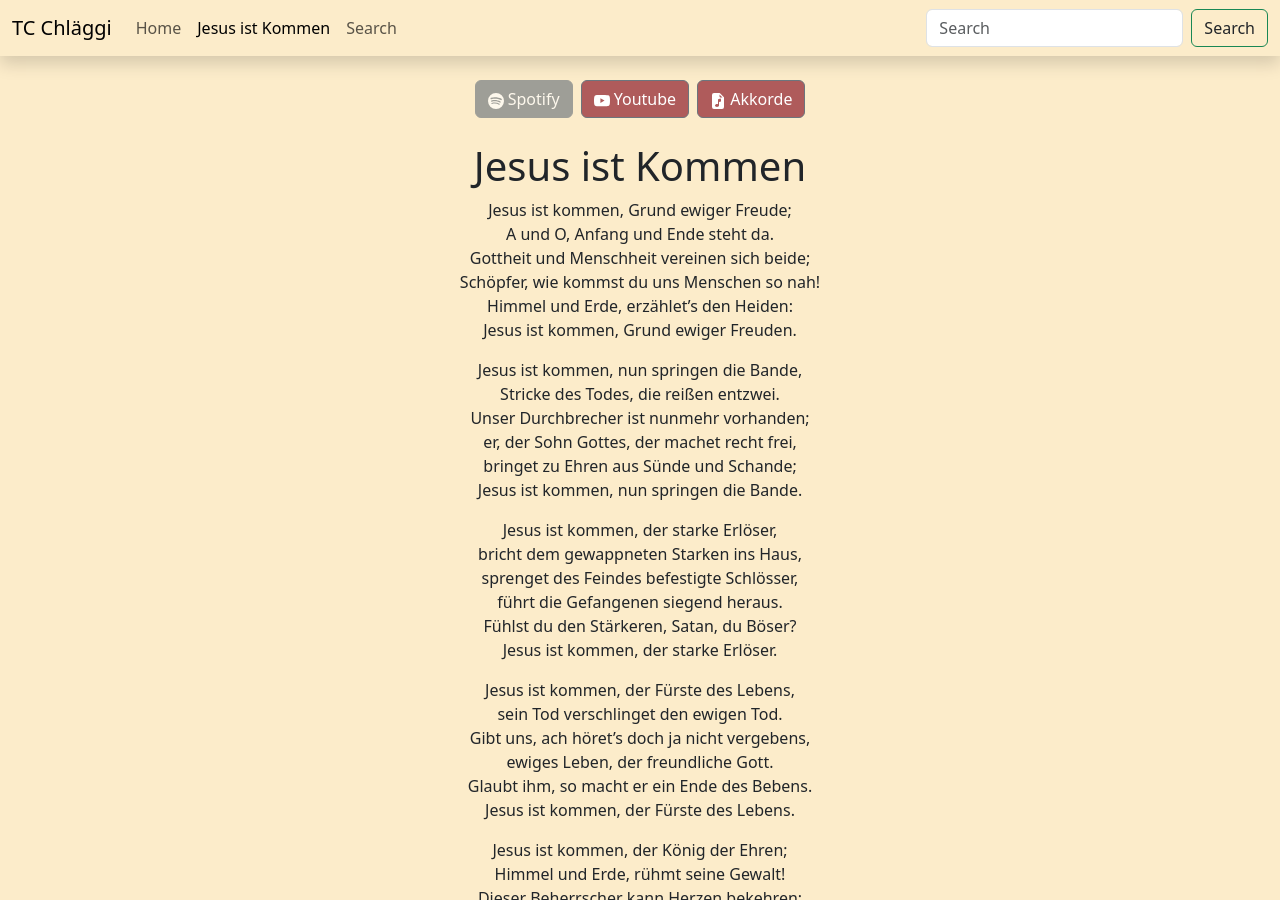
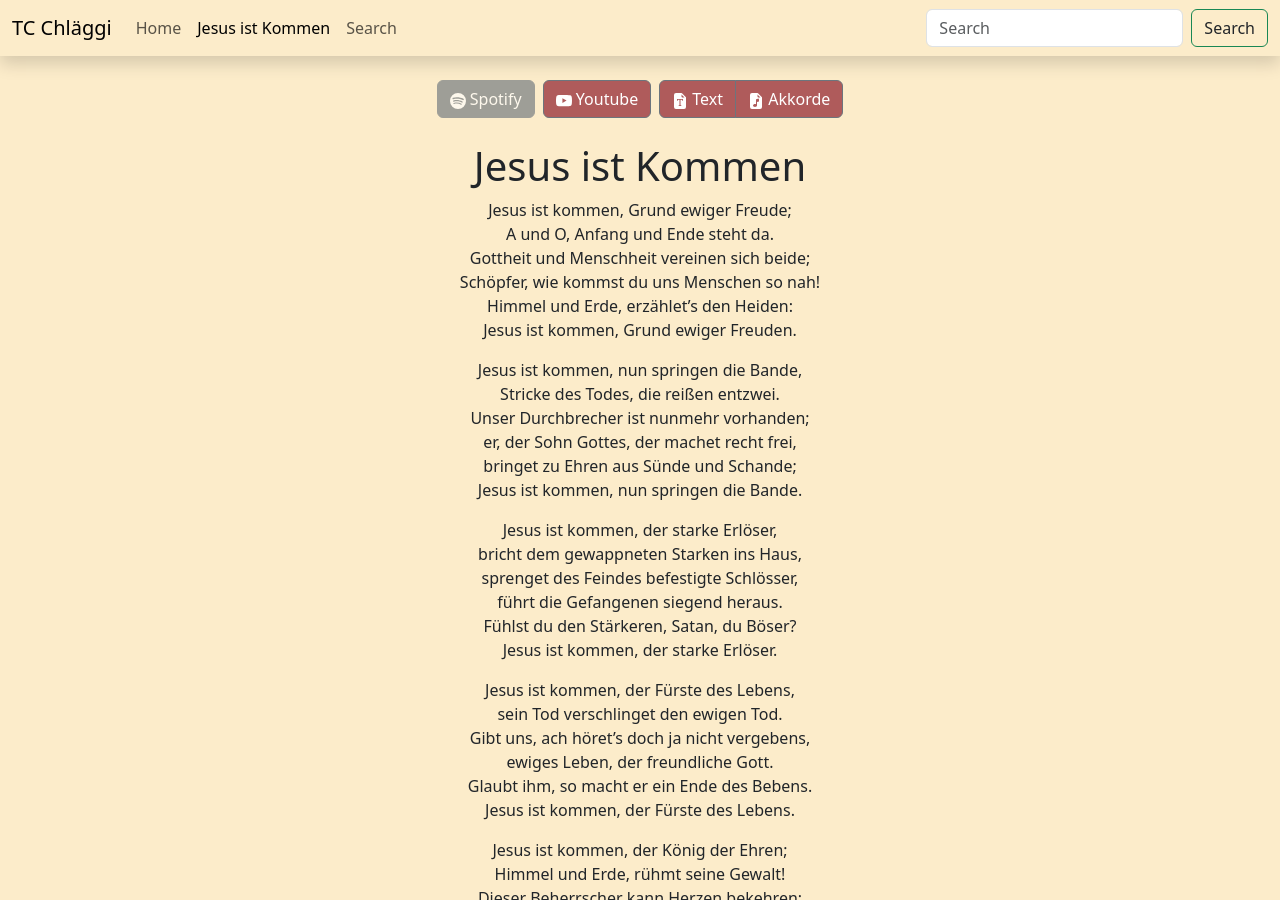
Before and after one commit to Soraxem/song-dist, a Jekyll site: the page built from songs/jesus-ist-kommen.md, in a window 1280 px wide and 900 px high. Built offline with Jekyll 4.4.1, drawn with Linux system fonts in a browser that asks for light colours.

Commit message:
Added Button Group

```diff
--- a/_layouts/song.html
+++ b/_layouts/song.html
@@ -41,19 +41,27 @@
             Spotify
           </a>
 
-          <a class="btn btn-secondary {% unless page.yt-music %}disabled{% endunless %}" href="{{ page.yt-music }}" target="_blank">
+          <a class="btn btn-secondary {% unless page.yt-music %}disabled{% endunless %}" href="{{ page.youtube }}" target="_blank">
             <svg xmlns="http://www.w3.org/2000/svg" width="16" height="16" fill="currentColor" class="bi bi-youtube" viewBox="0 0 16 16">
               <path d="M8.051 1.999h.089c.822.003 4.987.033 6.11.335a2.01 2.01 0 0 1 1.415 1.42c.101.38.172.883.22 1.402l.01.104.022.26.008.104c.065.914.073 1.77.074 1.957v.075c-.001.194-.01 1.108-.082 2.06l-.008.105-.009.104c-.05.572-.124 1.14-.235 1.558a2.007 2.007 0 0 1-1.415 1.42c-1.16.312-5.569.334-6.18.335h-.142c-.309 0-1.587-.006-2.927-.052l-.17-.006-.087-.004-.171-.007-.171-.007c-1.11-.049-2.167-.128-2.654-.26a2.007 2.007 0 0 1-1.415-1.419c-.111-.417-.185-.986-.235-1.558L.09 9.82l-.008-.104A31.4 31.4 0 0 1 0 7.68v-.123c.002-.215.01-.958.064-1.778l.007-.103.003-.052.008-.104.022-.26.01-.104c.048-.519.119-1.023.22-1.402a2.007 2.007 0 0 1 1.415-1.42c.487-.13 1.544-.21 2.654-.26l.17-.007.172-.006.086-.003.171-.007A99.788 99.788 0 0 1 7.858 2h.193zM6.4 5.209v4.818l4.157-2.408L6.4 5.209z"></path>
             </svg>
             Youtube
           </a>
 
+          <div class="btn-group">
+            <a class="btn btn-secondary {% unless page.noten %}disabled{% endunless %}" href="{{ page.akkorde }}">
+              <svg xmlns="http://www.w3.org/2000/svg" width="16" height="16" fill="currentColor" class="bi bi-file-earmark-font-fill" viewBox="0 0 16 16">
+                <path d="M9.293 0H4a2 2 0 0 0-2 2v12a2 2 0 0 0 2 2h8a2 2 0 0 0 2-2V4.707A1 1 0 0 0 13.707 4L10 .293A1 1 0 0 0 9.293 0zM9.5 3.5v-2l3 3h-2a1 1 0 0 1-1-1zM5.057 6h5.886L11 8h-.5c-.18-1.096-.356-1.192-1.694-1.235l-.298-.01v5.09c0 .47.1.582.903.655v.5H6.59v-.5c.799-.073.898-.184.898-.654V6.755l-.293.01C5.856 6.808 5.68 6.905 5.5 8H5l.057-2z"/>
+              </svg>
+              Text
+            </a>
             <a class="btn btn-secondary {% unless page.noten %}disabled{% endunless %}" href="{{ page.akkorde }}">
               <svg xmlns="http://www.w3.org/2000/svg" width="16" height="16" fill="currentColor" class="bi bi-file-earmark-music-fill" viewBox="0 0 16 16">
                 <path d="M9.293 0H4a2 2 0 0 0-2 2v12a2 2 0 0 0 2 2h8a2 2 0 0 0 2-2V4.707A1 1 0 0 0 13.707 4L10 .293A1 1 0 0 0 9.293 0zM9.5 3.5v-2l3 3h-2a1 1 0 0 1-1-1zM11 6.64v1.75l-2 .5v3.61c0 .495-.301.883-.662 1.123C7.974 13.866 7.499 14 7 14c-.5 0-.974-.134-1.338-.377-.36-.24-.662-.628-.662-1.123s.301-.883.662-1.123C6.026 11.134 6.501 11 7 11c.356 0 .7.068 1 .196V6.89a1 1 0 0 1 .757-.97l1-.25A1 1 0 0 1 11 6.64z"></path>
               </svg>
               Akkorde
             </a>
+          </div>
         </div>
 
         <div class="mt-2 mt-md-4">
```
Lines whose indentation alone changed are shown as unchanged.
